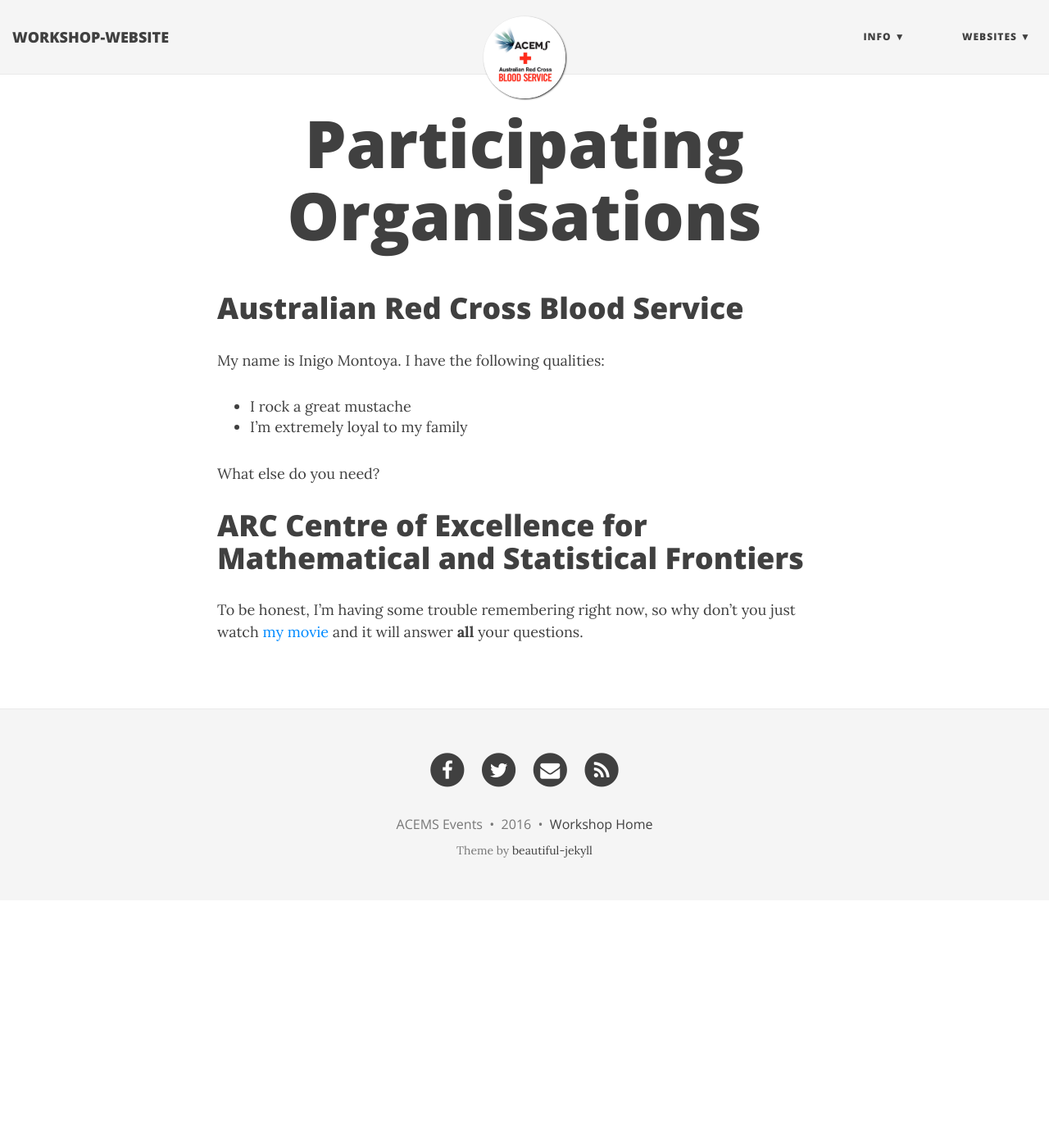
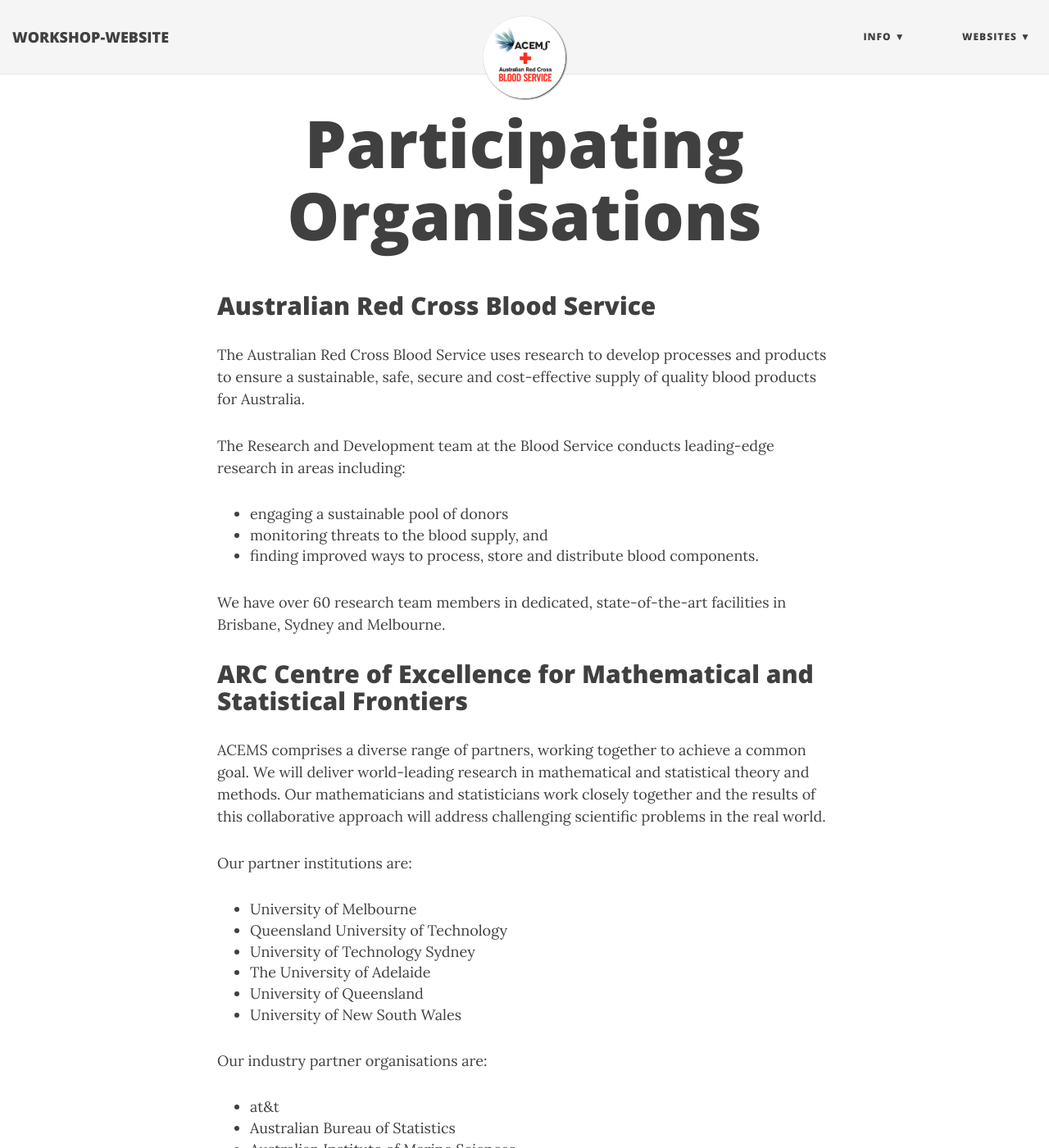
Before and after one commit to stephentwright/acems-bloodservice-workshop, a Jekyll site: the page built from event-orgs.md, in a window 1280 px wide and 1400 px high. Shown: the whole window at 82% size. Built offline with Jekyll 4.4.1, drawn with Linux system fonts in a browser that asks for light colours; nearby versions of some CDN libraries; some of the changed text lies outside the part shown.

```diff
--- a/event-orgs.md
+++ b/event-orgs.md
@@ -3,14 +3,43 @@ layout: page
 title: Participating Organisations
 ---
 
-# Australian Red Cross Blood Service
-My name is Inigo Montoya. I have the following qualities:
+## Australian Red Cross Blood Service
+The Australian Red Cross Blood Service uses research to develop processes and products to ensure a sustainable, safe, secure and cost-effective supply of quality blood products for Australia.
 
-- I rock a great mustache
-- I'm extremely loyal to my family
+The Research and Development team at the Blood Service conducts leading-edge research in areas including:
 
-What else do you need?
++ engaging a sustainable pool of donors
++ monitoring threats to the blood supply, and
++ finding improved ways to process, store and distribute blood components.
 
-# ARC Centre of Excellence for Mathematical and Statistical Frontiers
+We have over 60 research team members in dedicated, state-of-the-art facilities in Brisbane, Sydney and Melbourne.
 
-To be honest, I'm having some trouble remembering right now, so why don't you just watch [my movie](http://en.wikipedia.org/wiki/The_Princess_Bride_%28film%29) and it will answer **all** your questions.
+
+## ARC Centre of Excellence for Mathematical and Statistical Frontiers
+
+ACEMS comprises a diverse range of partners, working together to achieve a common goal. We will deliver world-leading research in mathematical and statistical theory and methods. Our mathematicians and statisticians work closely together and the results of this collaborative approach will address challenging scientific problems in the real world.
+
+Our partner institutions are:
+
++ University of Melbourne
++ Queensland University of Technology
++ University of Technology Sydney
++ The University of Adelaide
++ University of Queensland
++ University of New South Wales
+
+Our industry partner organisations are:
+
++ at&t
++ Australian Bureau of Statistics
++ Australian Institute of Marine Sciences
++ CSIRO
++ ebay
++ Google
++ MITACS
++ Monash University
++ NICTA
++ Royal Brisbane and Women's Hospital
++ Sax Institute
++ VicRoads
++ The Wesley Research Institute
```
Also changed, not shown: event-info.md (+26 -6 lines).
